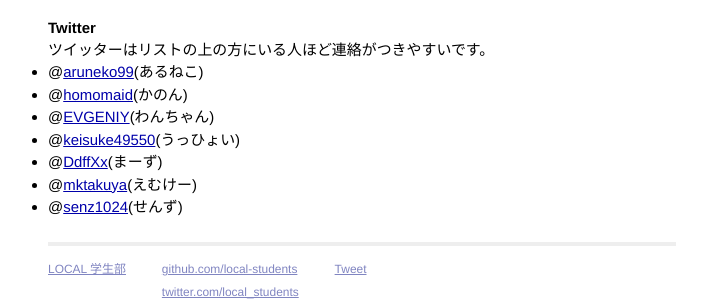
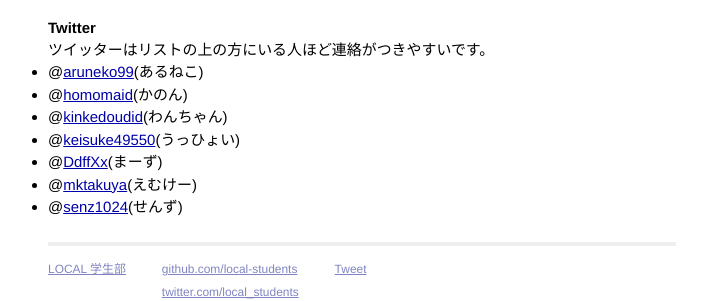
Before and after one commit to local-students/local-students.github.io, a Jekyll site: the page built from contact.html, in a window 1280 px wide. Shown: the part 230-531 px from the top of the page, without its empty margins (278-985 px from the left). Built offline with Jekyll 4.4.1, drawn with Linux system fonts in a browser that asks for light colours; Markdown is read by kramdown in place of the engine named in the settings; comment, search, counter and statistics services are not loaded.

Commit message:
わんちゃんのScreenNameを訂正

```diff
--- a/contact.html
+++ b/contact.html
@@ -17,7 +17,7 @@
   <ul>
     <li>@<a href='https://twitter.com/aruneko99'>aruneko99</a>(あるねこ)</li>
     <li>@<a href='https://twitter.com/homomaid'>homomaid</a>(かのん)</li>
-    <li>@<a href='https://twitter.com/kinkedoudid'>EVGENIY</a>(わんちゃん)</li>
+    <li>@<a href='https://twitter.com/kinkedoudid'>kinkedoudid</a>(わんちゃん)</li>
     <li>@<a href='https://twitter.com/keisuke495500'>keisuke49550</a>(うっひょい)</li>
     <li>@<a href='https://twitter.com/DdffXx'>DdffXx</a>(まーず)</li>
     <li>@<a href='https://twitter.com/mktakuya'>mktakuya</a>(えむけー)</li>
```
